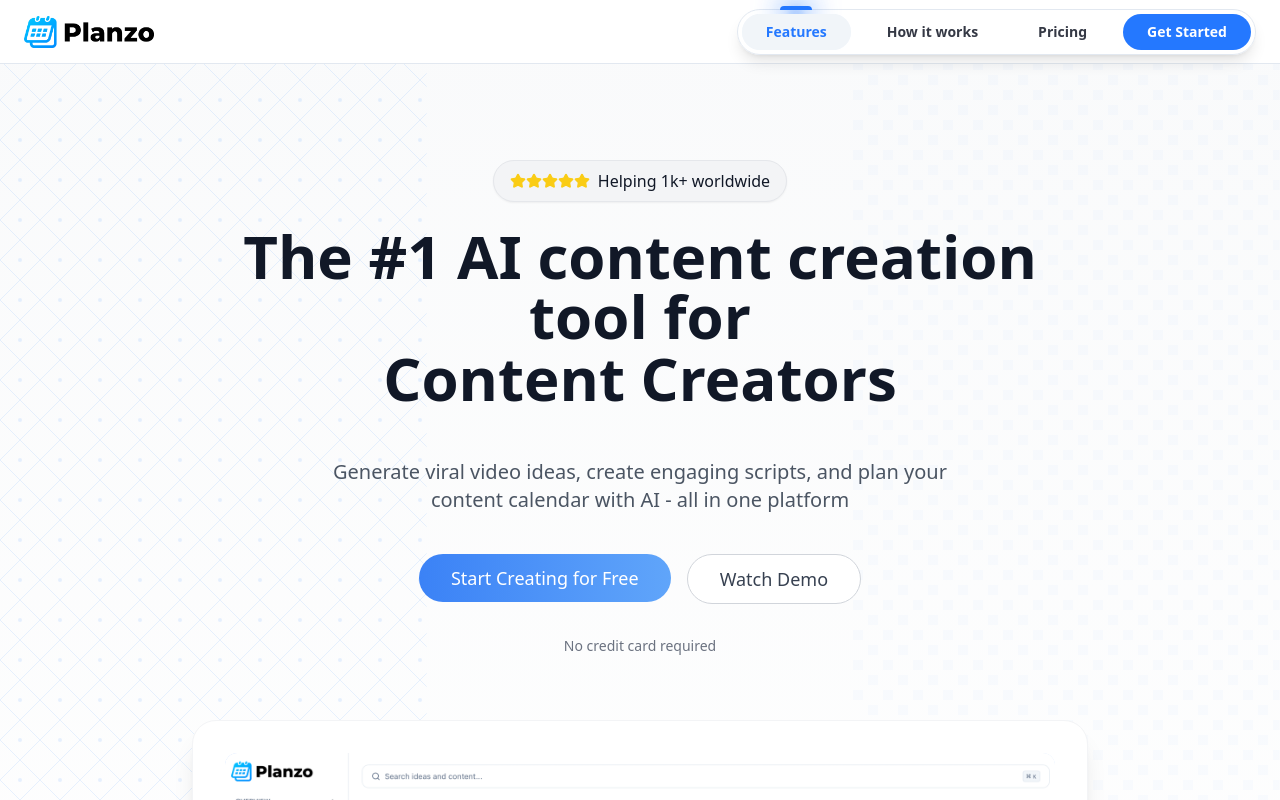
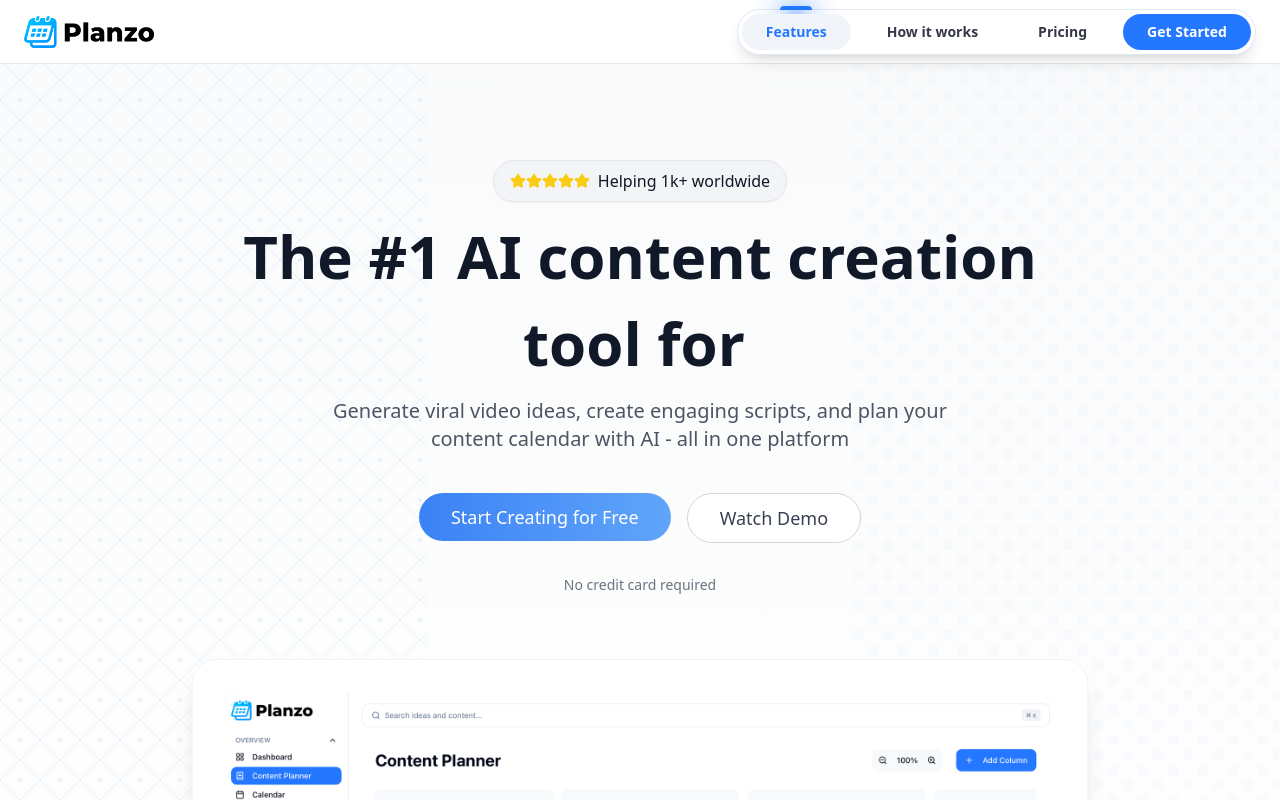
Before and after one commit to Tasklyios/planzo-ai, a React (Vite) app: page / in a window 1280 px wide. Shown: the top 800 px of the page. Built offline with nearby package versions, Linux system fonts and the light colour scheme.

Commit message:
Refactor hero title text
- Modified hero title to display sliding text on the same line as "for" on desktop.
- Adjusted font weight of sliding text to match the rest of the title.

```diff
--- a/src/components/Hero.tsx
+++ b/src/components/Hero.tsx
@@ -49,8 +49,12 @@ const Hero = () => {
             <TrustBadge />
           </div>
           <h1 className="text-4xl md:text-5xl lg:text-6xl font-bold text-gray-900 leading-tight max-w-4xl mx-auto mb-4 md:mb-6">
-            <span className="block mb-2">The #1 AI content creation tool for</span>
-            <AnimatedTextSwitcher titles={useCases} className="h-16 md:h-20" />
+            <div className="block mb-2 md:mb-0">
+              <span className="md:inline">The #1 AI content creation tool for</span>
+              <span className="block md:inline-flex md:ml-3">
+                <AnimatedTextSwitcher titles={useCases} className="h-16 md:h-20" />
+              </span>
+            </div>
           </h1>
           <p className="text-xl text-gray-600 max-w-2xl mx-auto mb-10">
             Generate viral video ideas, create engaging scripts, and plan your content calendar with AI - all in one platform
--- a/src/components/ui/animated-text-switcher.tsx
+++ b/src/components/ui/animated-text-switcher.tsx
@@ -31,7 +31,7 @@ export function AnimatedTextSwitcher({
       {titles.map((title, index) => (
         <motion.span
           key={index}
-          className="absolute font-semibold"
+          className="absolute font-bold"
           initial={{ opacity: 0, y: "100px" }}
           transition={{ type: "spring", stiffness: 50 }}
           animate={
```
